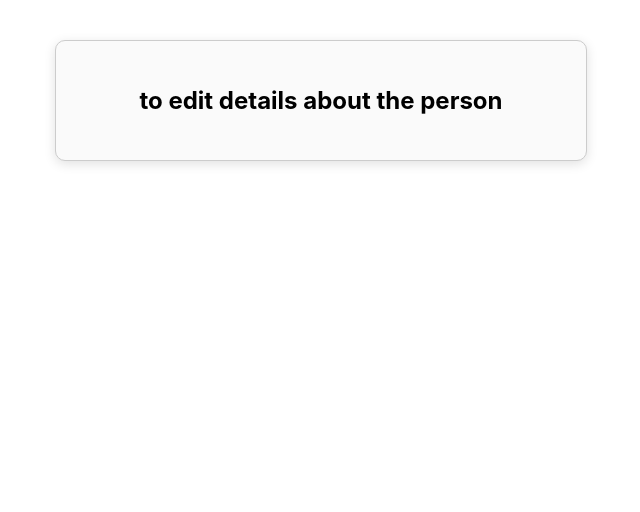
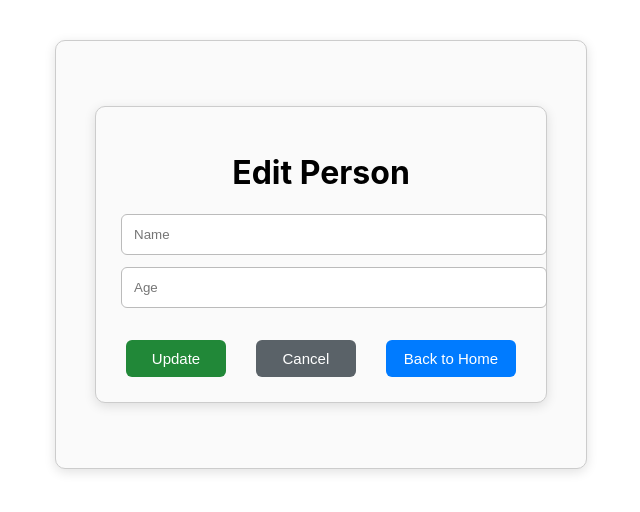
Before and after one commit to poojag7277/reactProject, a React (Create React App) app in the folder react-router/: page /edit/1 in a window 1280 px wide. Shown: the top 512 px of the page, without its empty margins (319-959 px from the left). Built offline with nearby package versions, Linux system fonts and the light colour scheme; no server answers.

Commit message:
person edit updated

```diff
--- a/react-router/src/components/PersonEdit.js
+++ b/react-router/src/components/PersonEdit.js
@@ -1,96 +1,81 @@
-import React  from 'react';
+import React, { useState, useEffect } from 'react';
+import { useParams, useNavigate } from 'react-router-dom';
+import axios from 'axios';
+
+import '../styles/PersonEdit.css'; // Component-specific styles
+
+const API_URL = process.env.REACT_APP_API_URL;
 
 const PersonEdit = () => {
-    const API_URL=process.env.REACT_APP_API_URL
+  const { id } = useParams();
+  const navigate = useNavigate();
+  const [person, setPerson] = useState({ name: '', age: '' });
 
-    return(
-        <div>
-            <h2>to edit details about the person</h2>
+  useEffect(() => {
+    const fetchPerson = async () => {
+      try {
+        const response = await axios.get(`${API_URL}/${id}`);
+        setPerson(response.data);
+      } catch (error) {
+        console.error('Error fetching person:', error);
+      }
+    };
+    fetchPerson();
+  }, [id]);
+
+  const handleChange = (e) => {
+    const { name, value } = e.target;
+    setPerson({ ...person, [name]: value });
+  };
+
+  const handleUpdate = async (e) => {
+    e.preventDefault();
+    try {
+      await axios.put(`${API_URL}/${id}`, person);
+      navigate(`/person/${id}`); // Redirect to person details page after update
+    } catch (error) {
+      console.error('Error updating person:', error);
+    }
+  };
+
+  const handleCancel = () => {
+    navigate(`/person/${id}`); // Navigate back to the person details page
+  };
+
+  const handleHome = () => {
+    navigate('/'); // Navigate back to the home page
+  };
+
+  return (
+    <div className="box-container">
+      <h1>Edit Person</h1>
+      <form onSubmit={handleUpdate} className="form-container">
+        <input
+          type="text"
+          name="name"
+          placeholder="Name"
+          value={person.name}
+          onChange={handleChange}
+          required
+          className="input-field"
+        />
+        <input
+          type="number"
+          name="age"
+          placeholder="Age"
+          value={person.age}
+          onChange={handleChange}
+          required
+          className="input-field"
+        />
+        <div className="person-actions">
+          <button type="submit" className="btn btn-update">Update</button>
+          <button type="button" className="btn btn-cancel" onClick={handleCancel}>Cancel</button>
+          <button type="button" className="btn btn-back" onClick={handleHome}>Back to Home</button>
         </div>
-    )
+      </form>
+    </div>
+  );
+};
 
-}
 export default PersonEdit;
-// // src/components/PersonEdit.js
-
-// import React, { useState, useEffect } from 'react';
-// import { useParams, useNavigate } from 'react-router-dom';
-// import axios from 'axios';
-
-// import '../styles/PersonEdit.css'; // Component-specific styles
-
-// const API_URL = process.env.REACT_APP_API_URL;
-
-// const PersonEdit = () => {
-//   const { id } = useParams();
-//   const navigate = useNavigate();
-//   const [person, setPerson] = useState({ name: '', age: '' });
-
-//   useEffect(() => {
-//     const fetchPerson = async () => {
-//       try {
-//         const response = await axios.get(`${API_URL}/${id}`);
-//         setPerson(response.data);
-//       } catch (error) {
-//         console.error('Error fetching person:', error);
-//       }
-//     };
-//     fetchPerson();
-//   }, [id]);
-
-//   const handleChange = (e) => {
-//     const { name, value } = e.target;
-//     setPerson({ ...person, [name]: value });
-//   };
-
-//   const handleUpdate = async (e) => {
-//     e.preventDefault();
-//     try {
-//       await axios.put(`${API_URL}/${id}`, person);
-//       navigate(`/person/${id}`); // Redirect to person details page after update
-//     } catch (error) {
-//       console.error('Error updating person:', error);
-//     }
-//   };
-
-//   const handleCancel = () => {
-//     navigate(`/person/${id}`); // Navigate back to the person details page
-//   };
-
-//   const handleHome = () => {
-//     navigate('/'); // Navigate back to the home page
-//   };
-
-//   return (
-//     <div className="box-container">
-//       <h1>Edit Person</h1>
-//       <form onSubmit={handleUpdate} className="form-container">
-//         <input
-//           type="text"
-//           name="name"
-//           placeholder="Name"
-//           value={person.name}
-//           onChange={handleChange}
-//           required
-//           className="input-field"
-//         />
-//         <input
-//           type="number"
-//           name="age"
-//           placeholder="Age"
-//           value={person.age}
-//           onChange={handleChange}
-//           required
-//           className="input-field"
-//         />
-//         <div className="person-actions">
-//           <button type="submit" className="btn btn-update">Update</button>
-//           <button type="button" className="btn btn-cancel" onClick={handleCancel}>Cancel</button>
-//           <button type="button" className="btn btn-back" onClick={handleHome}>Back to Home</button>
-//         </div>
-//       </form>
-//     </div>
-//   );
-// };
-
-// export default PersonEdit;
```
